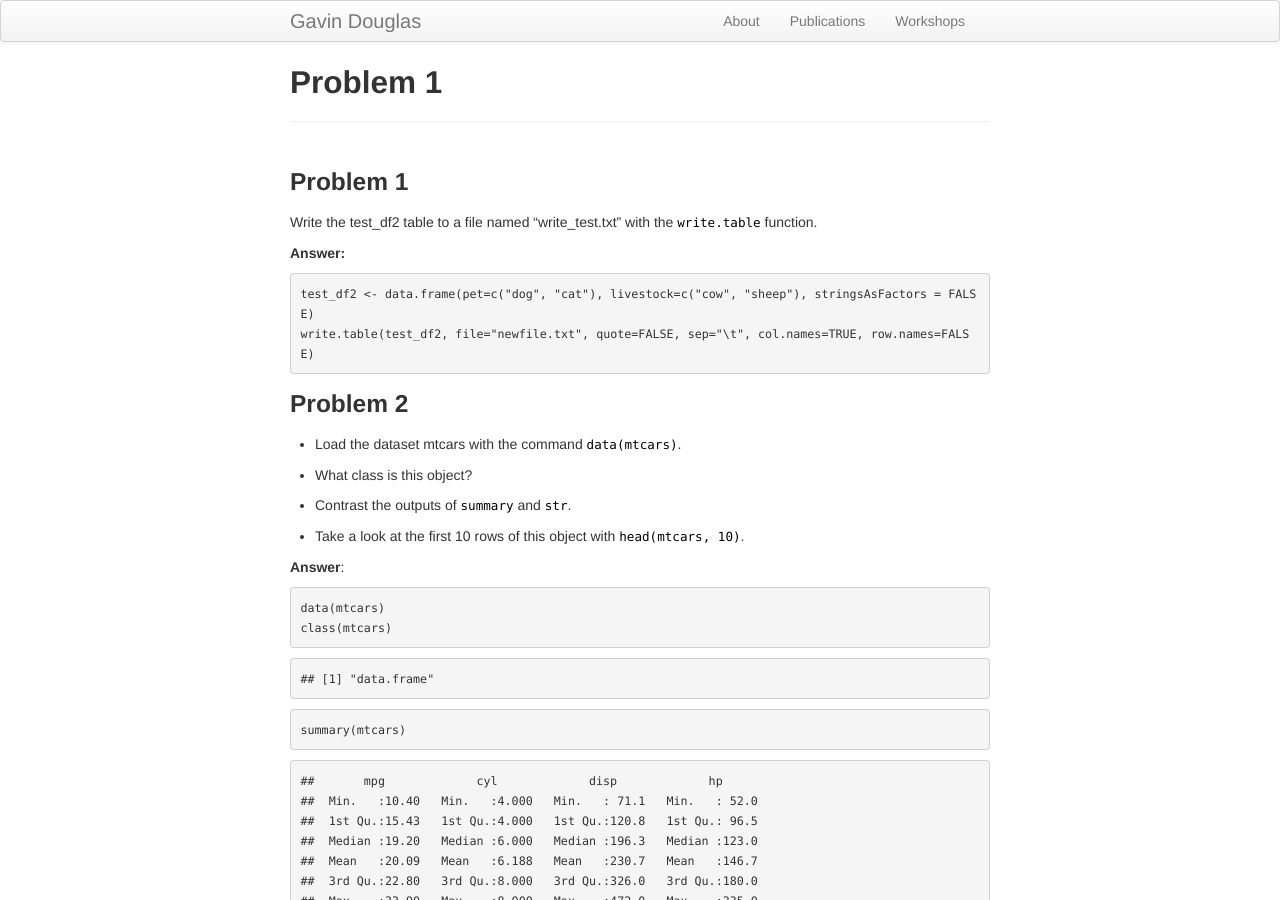
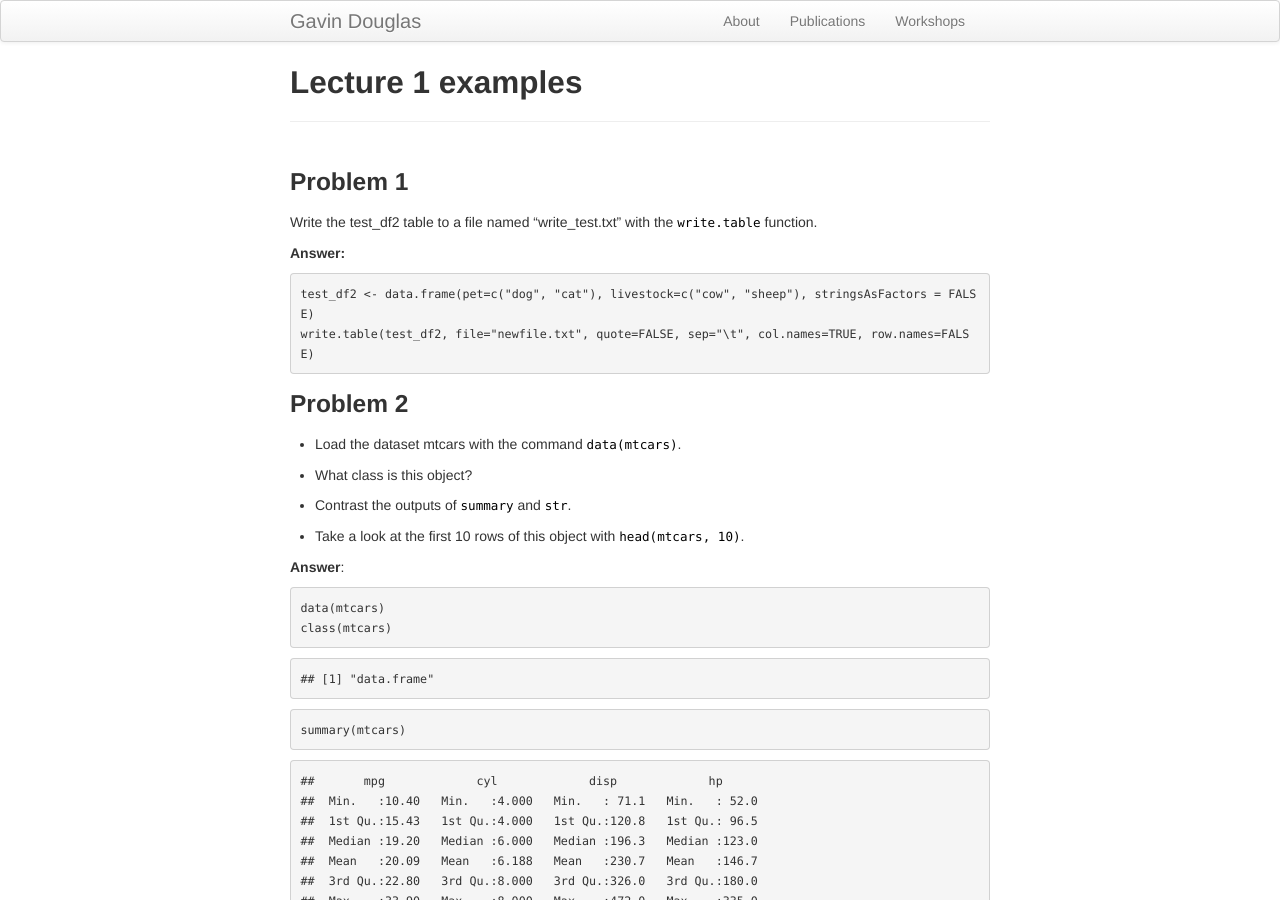
Before and after one commit to gavinmdouglas/gavinmdouglas.github.io, a Jekyll site: the page built from pages/R_examples/lecture1_examples.md, in a window 1280 px wide and 900 px high. Built offline with Jekyll 4.4.1, drawn with Linux system fonts in a browser that asks for light colours; our own code applies the rules of GitHub Pages for plain Markdown files.

Commit message:
changed example page title

```diff
--- a/pages/R_examples/lecture1_examples.md
+++ b/pages/R_examples/lecture1_examples.md
@@ -1,3 +1,7 @@
+---
+ title: Lecture 1 examples
+---
+
 ### Problem 1
 
 Write the test\_df2 table to a file named “write\_test.txt” with the `write.table` function.
```
